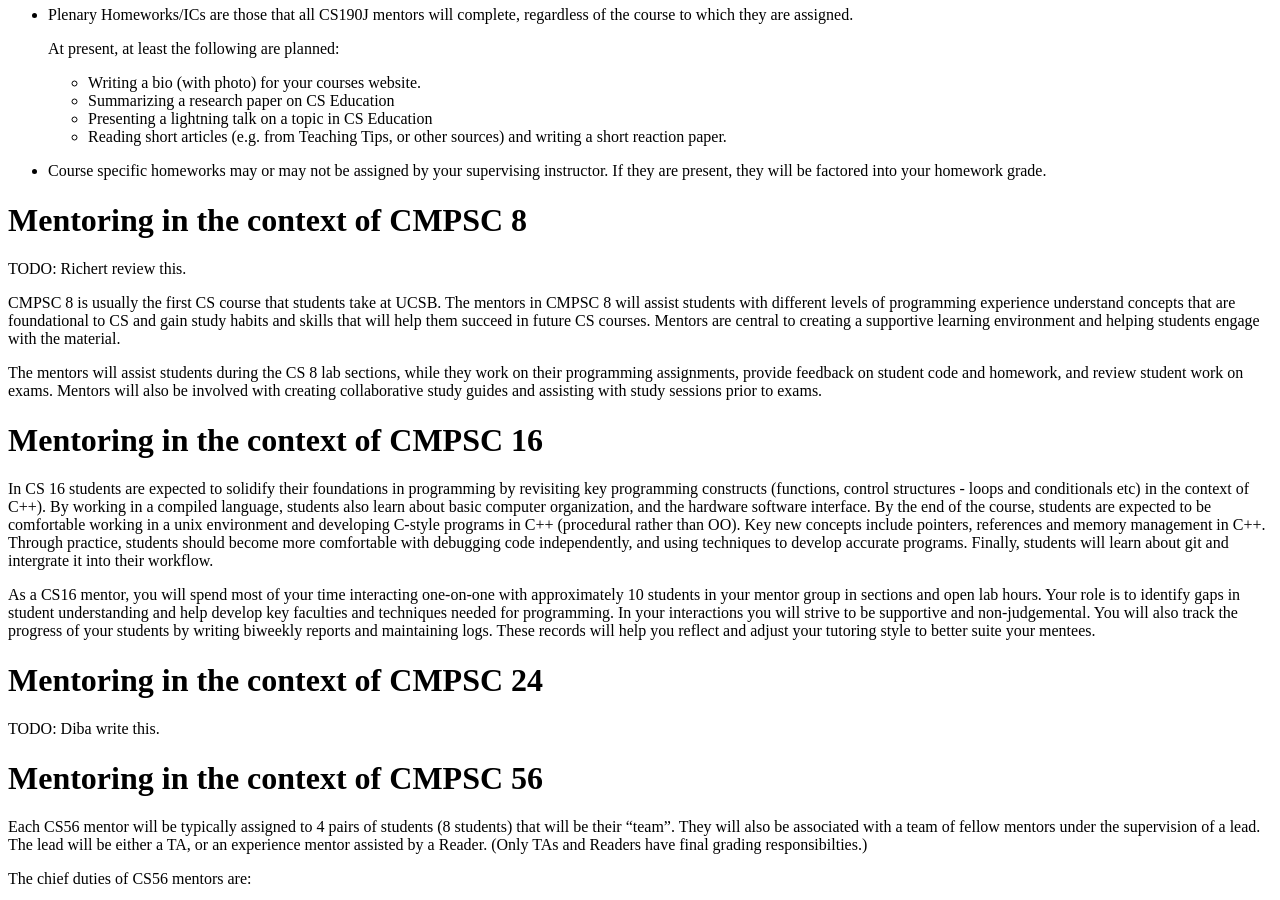
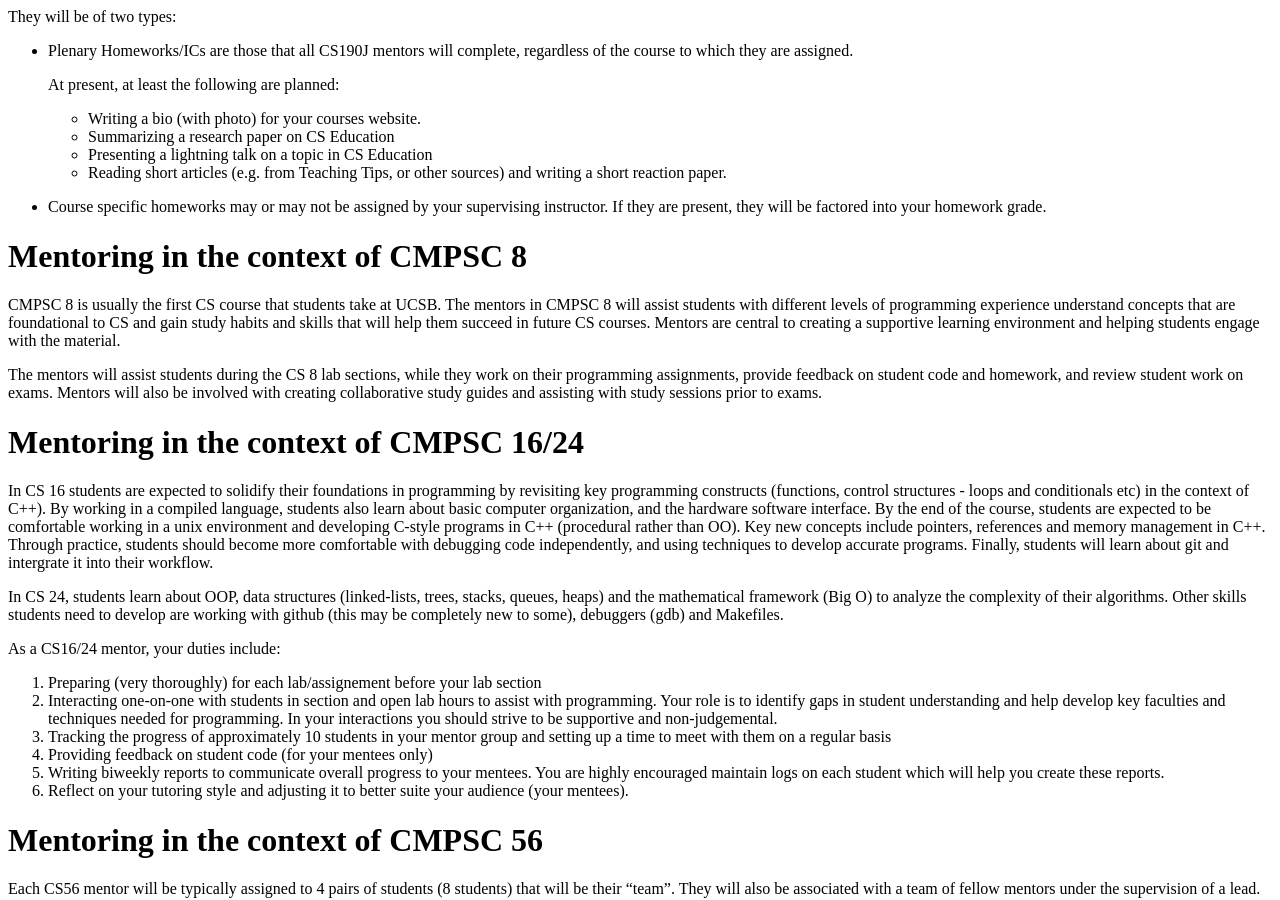
Before and after one commit to ucsb-cs190j-w18/ucsb-cs190j-w18.github.io, a Jekyll site: the page built from _info/syllabus.md, in a window 1280 px wide and 900 px high, scrolled down 2066 px. Built offline with Jekyll 4.4.1, drawn with Linux system fonts in a browser that asks for light colours; some of the changed text lies outside the part shown.

Commit message:
Update syllabus.md

```diff
--- a/_info/syllabus.md
+++ b/_info/syllabus.md
@@ -44,7 +44,7 @@ Course grades will be calculated as follows.
 * 40%: Two projects (20% each)
 * 20%: Homework assignments (average of plenary, and course specific)
 
-## Tutoring performance
+## Tutoring performance specific to your course
 
 As a tutor, you are a role model to the students in the class. Therefore, your conduct should reflect the values that we would like to instill in our students. With this philosphy in mind, we expect you to be:
 
@@ -53,14 +53,14 @@ As a tutor, you are a role model to the students in the class. Therefore, your c
 * Proactive and engaged: Observe the students in your lab sections and offer to assist them proactively. You must appear "available" to students during your hours and not immersed in your devices.
 * Prepared: Read the lab instructions carefully before appearing for your sections, read the lecture slides
 * Helpful: Demonstrate and understanding of what it means to be helpful as a tutor. Say I don't know but seek help from the TA or instructor to make sure that the student received the help they need.
-
+* Ethical: You must follow good ethics in your ineteraction with students and are required by university rules to report any cases of harrassment or inappropriate behavior to you instructor immediately
 
 Your tutoring performance will be graded along the above dimensions based on observations made by the instructor. You may ask the instructor for feedback around Week 5 during their scheduled office hours or by setting up an appointment with them. This is optional.
 
 For purposes of calculating a final course grade, a numeric value out of 100 will be assigned by your supervising instructor for this portion of your course performance.
 
 
-# Course components:
+# 190J Course components:
 
 The course has three main components lectures, discussions and homeworks as described below.
 
@@ -101,24 +101,24 @@ They will be of two types:
 
 # Mentoring in the context of CMPSC 8
 
-TODO: Richert review  this.
-
 CMPSC 8 is usually the first CS course that students take at UCSB. The mentors in CMPSC 8 will assist students with different levels of programming experience understand concepts that are foundational to CS and gain study habits and skills that will help them succeed in future CS courses. Mentors are central to creating a supportive learning environment and helping students engage with the material.
 
 The mentors will assist students during the CS 8 lab sections, while they work on their programming assignments, provide feedback on student code and homework, and review student work on exams. Mentors will also be involved with creating collaborative study guides and assisting with study sessions prior to exams.
 
-# Mentoring in the context of CMPSC 16
+# Mentoring in the context of CMPSC 16/24
 
 In CS 16 students are expected to solidify their foundations in programming by revisiting key programming constructs (functions, control structures - loops and conditionals etc) in the context of C++). By working in a compiled language, students also learn about basic computer organization, and the hardware software interface. By the end of the course, students are expected to be comfortable working in a unix environment and developing C-style programs in C++ (procedural rather than OO). Key new concepts include pointers, references and memory management in C++. Through practice, students should become more comfortable with debugging code independently, and using techniques to develop accurate programs. Finally, students will learn about git and intergrate it into their workflow.
 
-As a CS16 mentor, you will spend most of your time interacting one-on-one with approximately 10 students in your mentor group in sections and open lab hours. Your role is to identify gaps in student understanding and help develop key faculties and techniques needed for programming. In your interactions you will strive to be supportive and non-judgemental. You will also track the progress of your students by writing biweekly reports and maintaining logs. These records will help you reflect and adjust your tutoring style to better suite your mentees.
+In CS 24, students learn about OOP, data structures (linked-lists, trees, stacks, queues, heaps) and the mathematical framework (Big O) to analyze the complexity of their algorithms. Other skills students need to develop are working with github (this may be completely new to some), debuggers (gdb) and Makefiles.
 
+As a CS16/24 mentor, your duties include:
 
-# Mentoring in the context of CMPSC 24
-
-TODO: Diba write this.
-
-
+1. Preparing (very thoroughly) for each lab/assignement before your lab section
+2. Interacting one-on-one with students in section and open lab hours to assist with programming. Your role is to identify gaps in student understanding and help develop key faculties and techniques needed for programming. In your interactions you should strive to be supportive and non-judgemental.
+3. Tracking the progress of approximately 10 students in your mentor group and setting up a time to meet with them on a regular basis
+4. Providing feedback on student code (for your mentees only)
+5. Writing biweekly reports to communicate overall progress to your mentees. You are highly encouraged maintain logs on each student which will help you create these reports.
+6. Reflect on your tutoring style and adjusting it to better suite your audience (your mentees).
 
 # Mentoring in the context of CMPSC 56
 
```
